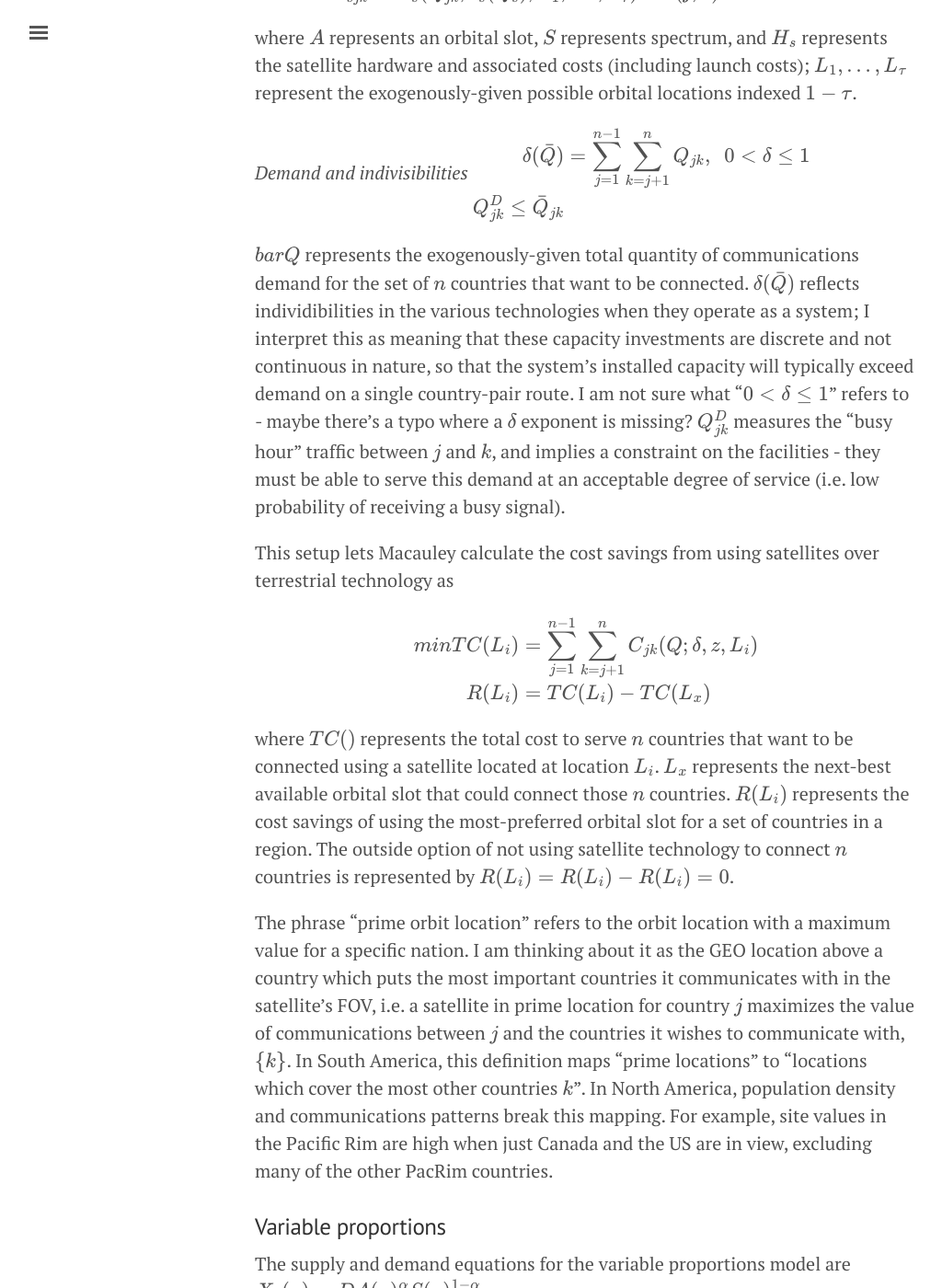
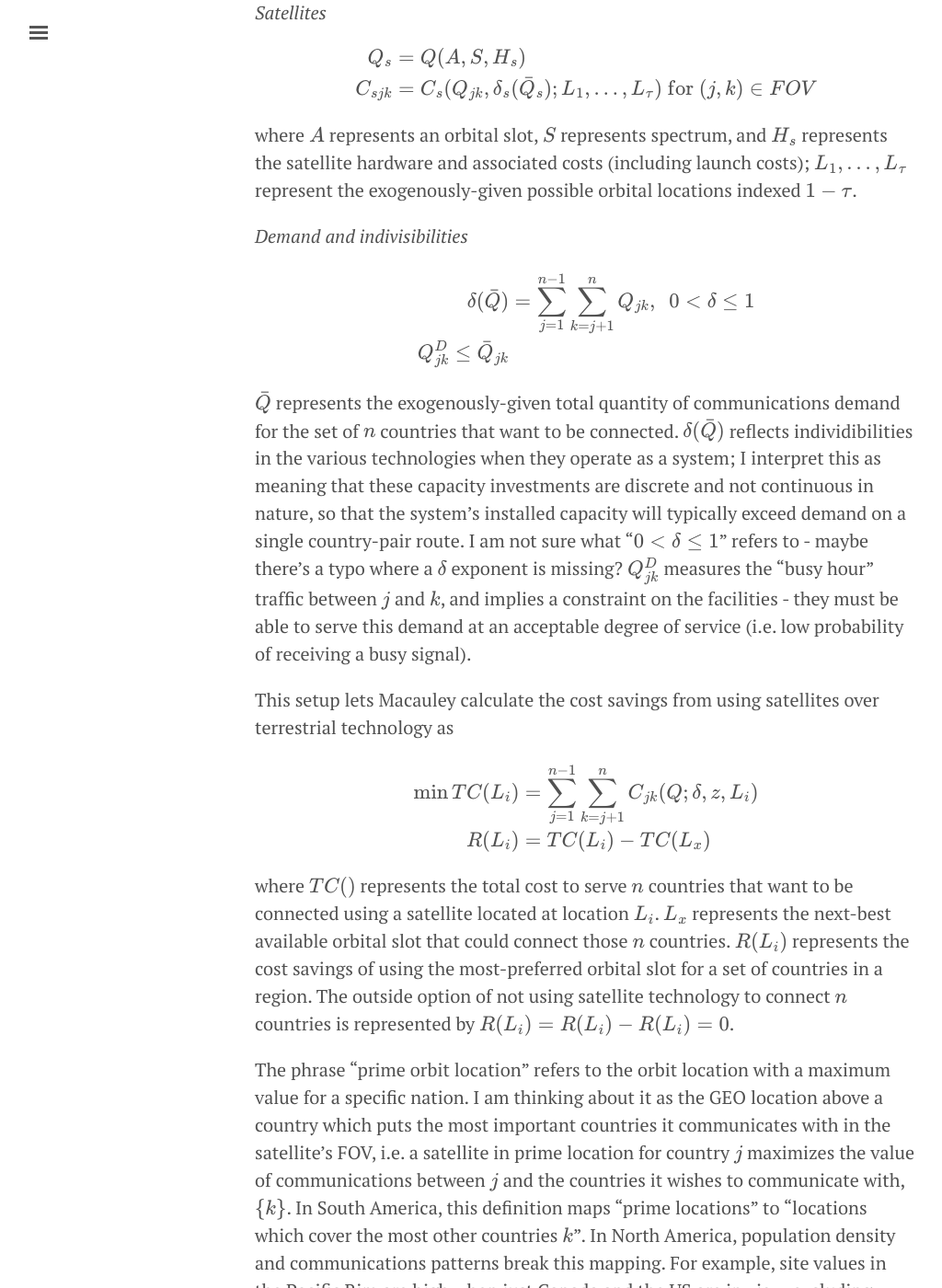
Before and after one commit to akhilrao/akhilrao.github.io, a Jekyll site: the page built from _posts/2016-07-26-paper-review-macauley-orbit-value-model.md, in a window 1280 px wide and 1400 px high, scrolled down 3890 px. Shown: the whole window at 92% size, without its empty margins (3-1027 px from the left). Built offline with Jekyll 4.4.1, drawn with Linux system fonts in a browser that asks for light colours; formulas are drawn with MathJax 3; some of the changed text lies outside the part shown.

Commit message:
fixing aesthetics

```diff
--- a/_posts/2016-07-26-paper-review-macauley-orbit-value-model.md
+++ b/_posts/2016-07-26-paper-review-macauley-orbit-value-model.md
@@ -56,6 +56,7 @@ Macauley describes how FOV is determined at each location in the beginning of th
 This model provides the foundation for the analysis in this paper. It is a simulation model of a cost-minimizing telecom service producer's choice of service provision technology. The equations which define the model are
 
 *Terrestrial technologies*
+
 $$\begin{align}
 Q_i &= Q(H_i) \cr
 C_{ijk} &= C_i(Q_{jk},Z_{jk}, \delta_i(\bar{Q}_i))
@@ -66,6 +67,7 @@ where $$Q()$$ represents the output of communications services, and $$C()$$ repr
 $$i = 1, \dots, m$$ indexes the potential terrestrial technologies which could connect country pairs $$jk$$; $$H_i$$ represents the hardware which forms the connection and associated costs (e.g. coastal landing rights for undersea cable, overland rights of way for terrestrial cable); $$Z_{jk}$$ represents the distance between countries $$j$$ and $$k$$.
 
 *Satellites*
+
 $$\begin{align}
 Q_s &= Q(A, S, H_s) \cr
 C_{sjk} &= C_s(Q_{jk}, \delta_s(\bar{Q}_s); L_1, \dots, L_{\tau}) \text{ for } (j,k) \in FOV
@@ -74,18 +76,19 @@ C_{sjk} &= C_s(Q_{jk}, \delta_s(\bar{Q}_s); L_1, \dots, L_{\tau}) \text{ for } (
 where $$A$$ represents an orbital slot, $$S$$ represents spectrum, and $$H_s$$ represents the satellite hardware and associated costs (including launch costs); $$L_1, \dots, L_{\tau}$$ represent the exogenously-given possible orbital locations indexed $$1 - \tau$$.
 
 *Demand and indivisibilities*
+
 $$\begin{align}
 \delta(\bar{Q}) &= \sum_{j=1}^{n-1} \sum_{k=j+1}^{n} Q_{jk}, ~~0< \delta \leq 1 \cr
 Q_{jk}^D \leq \bar{Q}_{jk}
 \end{align}$$
 
-$$bar{Q}$$ represents the exogenously-given total quantity of communications demand for the set of $$n$$ countries that want to be connected. $$\delta(\bar{Q})$$ reflects individibilities in the various technologies when they operate as a system; I interpret this as meaning that these capacity investments are discrete and not continuous in nature, so that the system's installed capacity will typically exceed demand on a single country-pair route.  I am not sure what "$$0< \delta \leq 1 $$" refers to - maybe there's a typo where a $$\delta$$ exponent is missing?
+$$\bar{Q}$$ represents the exogenously-given total quantity of communications demand for the set of $$n$$ countries that want to be connected. $$\delta(\bar{Q})$$ reflects individibilities in the various technologies when they operate as a system; I interpret this as meaning that these capacity investments are discrete and not continuous in nature, so that the system's installed capacity will typically exceed demand on a single country-pair route.  I am not sure what "$$0< \delta \leq 1 $$" refers to - maybe there's a typo where a $$\delta$$ exponent is missing?
 $$Q_{jk}^D$$ measures the "busy hour" traffic between $$j$$ and $$k$$, and implies a constraint on the facilities - they must be able to serve this demand at an acceptable degree of service (i.e. low probability of receiving a busy signal).
 
 This setup lets Macauley calculate the cost savings from using satellites over terrestrial technology as
 
 $$\begin{align}
-min TC(L_i) &= \sum_{j=1}^{n-1} \sum_{k=j+1}^{n} C_{jk} (Q; \delta, z, L_i) \cr
+\min TC(L_i) &= \sum_{j=1}^{n-1} \sum_{k=j+1}^{n} C_{jk} (Q; \delta, z, L_i) \cr
 R(L_i) &= TC(L_i) - TC(L_x)
 \end{align}$$
 
@@ -96,6 +99,7 @@ The phrase "prime orbit location" refers to the orbit location with a maximum va
 ### Variable proportions
 
 The supply and demand equations for the variable proportions model are
+
 $$\begin{align}
 X_s(u) &= DA(u)^{\alpha}S(u)^{1-\alpha} \cr
 X_d(u) &= \beta y^{\theta_1} p(u)^{\theta_2}
@@ -104,13 +108,14 @@ X_d(u) &= \beta y^{\theta_1} p(u)^{\theta_2}
 where $$D$$ is a scale parameter, $$A$$ and $$S$$ are quantities of orbit and spectrum, $$\alpha \in (0,1)$$ is the Cobb-Douglas exponent; $$\beta$$ is a scale parameter, $$y$$ is income, $$p$$ is price, and $$\theta_1$$ and $$\theta_2$$ are the income and price elasticities respectively. $$u$$ measures the satellite location relative to prime locations.
 
 This model also has an equation for locational equilibrium, as
+
 $$ p'(u) X_d(u) = -t(u) $$
 
 where $$t(u)$$ represents the marginal cost of connecting cities outside the view of a satellite at location $$u$$, i.e. the extra costs incurred to get to the edge of the satellite's FOV.
 Macauley estimates $$t(u)$$ using Mathematica to fit a polynomial of the form
 $$ t(u) = \gamma \frac{e^{(u - \bar{u})/\sigma}}{1 + e^{(u - \bar{u})/\sigma}} $$
 
-where $$ u - \bar{u}$$ measures distance in longitudinal degrees at $$u$$ from the prime orbit location, $$\bar{u}$$.
+where $$ u - \bar{u}$$ measures distance in longitudinal degrees at $$u$$ from the prime orbit location, $$\bar{u}$$, and $$\sigma$$ is a curve-fitting parameter.
 
 These equations allow Macauley to derive an equation for orbital slot value (derivation in Appendix B). It's a complicated equation which I won't describe here.
 
```
